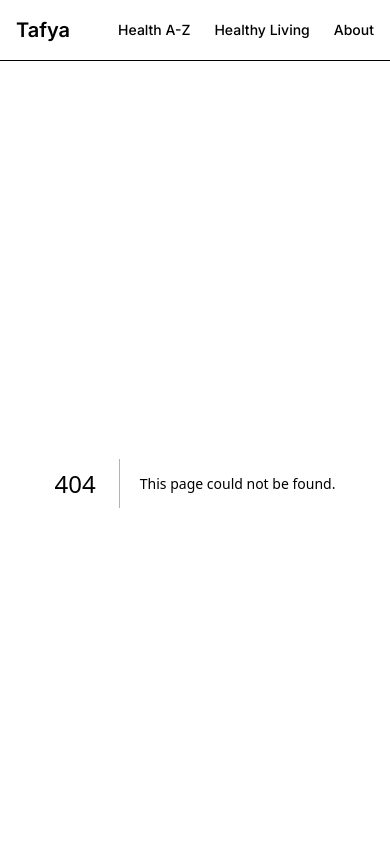
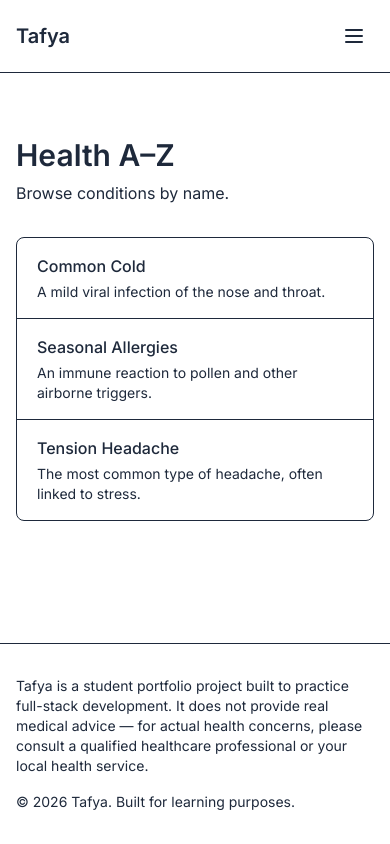
Before and after one commit to Lokeny2/tafya, a Next.js app: page /conditions in a window 390 px wide. Before the commit this address had no page. Shown: the top 844 px of the page. Built offline with nearby package versions, Linux system fonts and the light colour scheme.

Commit message:
feat: responsive nav, About page, dynamic Health A-Z and Healthy Living routes

```diff
--- /dev/null
+++ b/src/app/about/page.tsx
@@ -0,0 +1,24 @@
+export default function AboutPage() {
+  return (
+    <div className="mx-auto max-w-3xl px-4 py-16 sm:px-6">
+      <h1 className="font-heading text-3xl font-semibold text-ink sm:text-4xl">About Tafya</h1>
+      <div className="mt-6 space-y-6 text-subtle">
+        <p>
+          Tafya is a student project built to demonstrate full-stack web development skills:
+          React and Next.js on the front end, Tailwind CSS for styling, and a Node.js API on the
+          back end. It&apos;s modeled on the structure of public health information services, as a
+          real-world-scale exercise in building a content-driven platform.
+        </p>
+        <div className="rounded-lg border border-line bg-surface-alt p-6">
+          <h2 className="font-heading text-lg font-semibold text-ink">Important</h2>
+          <p className="mt-2">
+            Tafya does not provide real medical advice, diagnosis, or treatment. All content on
+            this site is illustrative, written for demonstration purposes, and should not be used
+            to make decisions about your health. If you have a health concern, please contact a
+            qualified healthcare professional or your local health service.
+          </p>
+        </div>
+      </div>
+    </div>
+  );
+}
--- /dev/null
+++ b/src/app/conditions/[slug]/page.tsx
@@ -0,0 +1,46 @@
+import { notFound } from "next/navigation";
+import Link from "next/link";
+import { conditions } from "@/data/conditions";
+
+export function generateStaticParams() {
+  return conditions.map((condition) => ({ slug: condition.slug }));
+}
+
+export default async function ConditionDetailPage({
+  params,
+}: {
+  params: Promise<{ slug: string }>;
+}) {
+  const { slug } = await params;
+  const condition = conditions.find((c) => c.slug === slug);
+
+  if (!condition) {
+    notFound();
+  }
+
+  return (
+    <div className="mx-auto max-w-3xl px-4 py-16 sm:px-6">
+      <Link href="/conditions" className="text-sm font-medium text-brand-600 hover:underline">
+        ← Back to Health A–Z
+      </Link>
+      <h1 className="mt-4 font-heading text-3xl font-semibold text-ink sm:text-4xl">
+        {condition.title}
+      </h1>
+      <p className="mt-3 text-lg text-subtle">{condition.summary}</p>
+
+      <section className="mt-8">
+        <h2 className="font-heading text-lg font-semibold text-ink">Common symptoms</h2>
+        <ul className="mt-3 list-disc space-y-1 pl-5 text-subtle">
+          {condition.symptoms.map((symptom) => (
+            <li key={symptom}>{symptom}</li>
+          ))}
+        </ul>
+      </section>
+
+      <section className="mt-8 rounded-lg border border-line bg-surface-alt p-6">
+        <h2 className="font-heading text-lg font-semibold text-ink">Self-care</h2>
+        <p className="mt-2 text-subtle">{condition.selfCare}</p>
+      </section>
+    </div>
+  );
+}
--- /dev/null
+++ b/src/app/conditions/page.tsx
@@ -0,0 +1,24 @@
+import Link from "next/link";
+import { conditions } from "@/data/conditions";
+
+export default function ConditionsPage() {
+  return (
+    <div className="mx-auto max-w-4xl px-4 py-16 sm:px-6">
+      <h1 className="font-heading text-3xl font-semibold text-ink sm:text-4xl">Health A–Z</h1>
+      <p className="mt-2 text-subtle">Browse conditions by name.</p>
+      <ul className="mt-8 divide-y divide-line rounded-lg border border-line">
+        {conditions.map((condition) => (
+          <li key={condition.slug}>
+            <Link
+              href={`/conditions/${condition.slug}`}
+              className="block px-5 py-4 transition-colors hover:bg-surface-alt"
+            >
+              <span className="font-heading font-medium text-ink">{condition.title}</span>
+              <p className="mt-1 text-sm text-subtle">{condition.summary}</p>
+            </Link>
+          </li>
+        ))}
+      </ul>
+    </div>
+  );
+}
--- /dev/null
+++ b/src/app/healthy-living/[slug]/page.tsx
@@ -0,0 +1,33 @@
+import { notFound } from "next/navigation";
+import Link from "next/link";
+import { topics } from "@/data/healthy-living";
+
+export function generateStaticParams() {
+  return topics.map((topic) => ({ slug: topic.slug }));
+}
+
+export default async function TopicDetailPage({
+  params,
+}: {
+  params: Promise<{ slug: string }>;
+}) {
+  const { slug } = await params;
+  const topic = topics.find((t) => t.slug === slug);
+
+  if (!topic) {
+    notFound();
+  }
+
+  return (
+    <div className="mx-auto max-w-3xl px-4 py-16 sm:px-6">
+      <Link href="/healthy-living" className="text-sm font-medium text-brand-600 hover:underline">
+        ← Back to Healthy Living
+      </Link>
+      <h1 className="mt-4 font-heading text-3xl font-semibold text-ink sm:text-4xl">
+        {topic.title}
+      </h1>
+      <p className="mt-3 text-lg text-subtle">{topic.summary}</p>
+      <p className="mt-6 text-subtle">{topic.body}</p>
+    </div>
+  );
+}
--- /dev/null
+++ b/src/app/healthy-living/page.tsx
@@ -0,0 +1,24 @@
+import Link from "next/link";
+import { topics } from "@/data/healthy-living";
+
+export default function HealthyLivingPage() {
+  return (
+    <div className="mx-auto max-w-4xl px-4 py-16 sm:px-6">
+      <h1 className="font-heading text-3xl font-semibold text-ink sm:text-4xl">Healthy Living</h1>
+      <p className="mt-2 text-subtle">Everyday guidance for staying well.</p>
+      <ul className="mt-8 divide-y divide-line rounded-lg border border-line">
+        {topics.map((topic) => (
+          <li key={topic.slug}>
+            <Link
+              href={`/healthy-living/${topic.slug}`}
+              className="block px-5 py-4 transition-colors hover:bg-surface-alt"
+            >
+              <span className="font-heading font-medium text-ink">{topic.title}</span>
+              <p className="mt-1 text-sm text-subtle">{topic.summary}</p>
+            </Link>
+          </li>
+        ))}
+      </ul>
+    </div>
+  );
+}
--- a/src/components/layout/Header.tsx
+++ b/src/components/layout/Header.tsx
@@ -1,3 +1,6 @@
+"use client";
+
+import { useState } from "react";
 import Link from "next/link";
 
 const navLinks = [
@@ -7,22 +10,60 @@ const navLinks = [
 ];
 
 export default function Header() {
+  const [isOpen, setIsOpen] = useState(false);
+
   return (
     <header className="border-b border-line bg-surface">
-      <div className="mx-auto flex max-w-6xl flex-wrap items-center justify-between gap-4 px-4 py-4 sm:px-6">
+      <div className="mx-auto flex max-w-6xl items-center justify-between gap-4 px-4 py-4 sm:px-6">
         <Link
           href="/"
           className="font-heading text-xl font-semibold text-brand-700"
+          onClick={() => setIsOpen(false)}
         >
           Tafya
         </Link>
-        <nav aria-label="Primary">
-          <ul className="flex flex-wrap gap-x-6 gap-y-2 text-sm font-medium text-ink">
+
+        <nav aria-label="Primary" className="hidden md:block">
+          <ul className="flex gap-x-6 text-sm font-medium text-ink">
+            {navLinks.map((link) => (
+              <li key={link.href}>
+                <Link href={link.href} className="transition-colors hover:text-brand-600">
+                  {link.label}
+                </Link>
+              </li>
+            ))}
+          </ul>
+        </nav>
+
+        <button
+          type="button"
+          onClick={() => setIsOpen((prev) => !prev)}
+          className="inline-flex items-center justify-center rounded-md p-2 text-ink md:hidden"
+          aria-expanded={isOpen}
+          aria-controls="mobile-nav"
+          aria-label={isOpen ? "Close menu" : "Open menu"}
+        >
+          {isOpen ? (
+            <svg className="h-6 w-6" fill="none" viewBox="0 0 24 24" stroke="currentColor" strokeWidth={2}>
+              <path strokeLinecap="round" strokeLinejoin="round" d="M6 18L18 6M6 6l12 12" />
+            </svg>
+          ) : (
+            <svg className="h-6 w-6" fill="none" viewBox="0 0 24 24" stroke="currentColor" strokeWidth={2}>
+              <path strokeLinecap="round" strokeLinejoin="round" d="M4 6h16M4 12h16M4 18h16" />
+            </svg>
+          )}
+        </button>
+      </div>
+
+      {isOpen && (
+        <nav id="mobile-nav" aria-label="Primary" className="border-t border-line md:hidden">
+          <ul className="flex flex-col gap-1 px-4 py-3 text-sm font-medium text-ink sm:px-6">
             {navLinks.map((link) => (
               <li key={link.href}>
                 <Link
                   href={link.href}
-                  className="transition-colors hover:text-brand-600"
+                  className="block rounded-md px-2 py-2 transition-colors hover:bg-surface-alt hover:text-brand-600"
+                  onClick={() => setIsOpen(false)}
                 >
                   {link.label}
                 </Link>
@@ -30,7 +71,7 @@ export default function Header() {
             ))}
           </ul>
         </nav>
-      </div>
+      )}
     </header>
   );
 }
--- /dev/null
+++ b/src/data/conditions.ts
@@ -0,0 +1,26 @@
+import type { Condition } from "@/types/condition";
+
+// Temporary stub data — Day 4 expands this into the full content model.
+export const conditions: Condition[] = [
+  {
+    slug: "common-cold",
+    title: "Common Cold",
+    summary: "A mild viral infection of the nose and throat.",
+    symptoms: ["Runny or blocked nose", "Sore throat", "Mild cough", "Tiredness"],
+    selfCare: "Rest, stay hydrated, and consider over-the-counter remedies for symptom relief.",
+  },
+  {
+    slug: "seasonal-allergies",
+    title: "Seasonal Allergies",
+    summary: "An immune reaction to pollen and other airborne triggers.",
+    symptoms: ["Sneezing", "Itchy or watery eyes", "Nasal congestion"],
+    selfCare: "Limit outdoor exposure on high-pollen days and keep windows closed.",
+  },
+  {
+    slug: "tension-headache",
+    title: "Tension Headache",
+    summary: "The most common type of headache, often linked to stress.",
+    symptoms: ["Dull, aching head pain", "Tightness across the forehead", "Tender scalp or neck"],
+    selfCare: "Rest in a quiet space, stay hydrated, and manage stress where possible.",
+  },
+];
--- /dev/null
+++ b/src/data/healthy-living.ts
@@ -0,0 +1,23 @@
+import type { Topic } from "@/types/topic";
+
+// Temporary stub data — Day 4 expands this into the full content model.
+export const topics: Topic[] = [
+  {
+    slug: "sleep-and-wellbeing",
+    title: "Sleep and Wellbeing",
+    summary: "Why consistent sleep matters for both body and mind.",
+    body: "Aiming for a consistent sleep and wake time, even on weekends, helps regulate your body's internal clock and can improve mood, concentration, and overall energy levels.",
+  },
+  {
+    slug: "staying-active",
+    title: "Staying Active",
+    summary: "Simple ways to build more movement into your day.",
+    body: "You don't need an intense workout to benefit — short walks, taking the stairs, and stretching breaks throughout the day all add up and support long-term health.",
+  },
+  {
+    slug: "eating-well",
+    title: "Eating Well",
+    summary: "Building balanced, sustainable eating habits.",
+    body: "Focusing on variety — vegetables, whole grains, and protein — tends to be more sustainable long-term than restrictive diets, and supports steady energy throughout the day.",
+  },
+];
--- /dev/null
+++ b/src/types/condition.ts
@@ -0,0 +1,7 @@
+export type Condition = {
+  slug: string;
+  title: string;
+  summary: string;
+  symptoms: string[];
+  selfCare: string;
+};
--- /dev/null
+++ b/src/types/topic.ts
@@ -0,0 +1,6 @@
+export type Topic = {
+  slug: string;
+  title: string;
+  summary: string;
+  body: string;
+};
```
